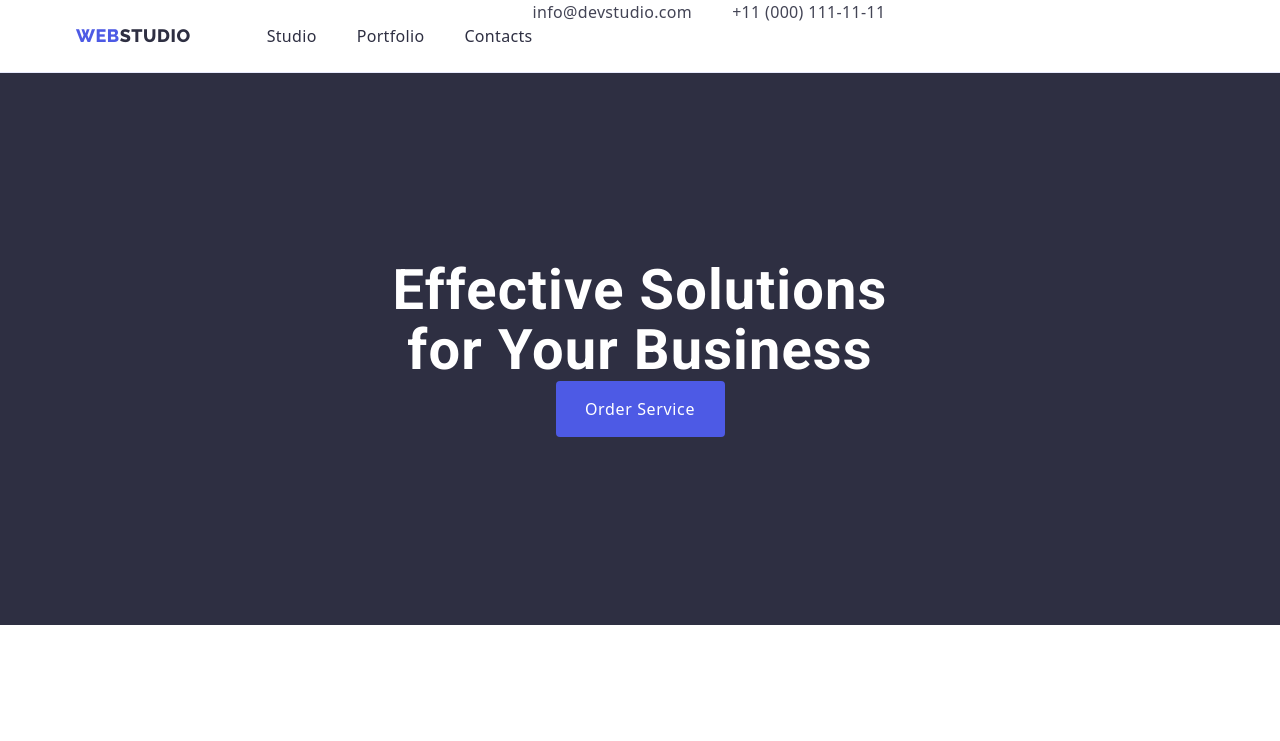
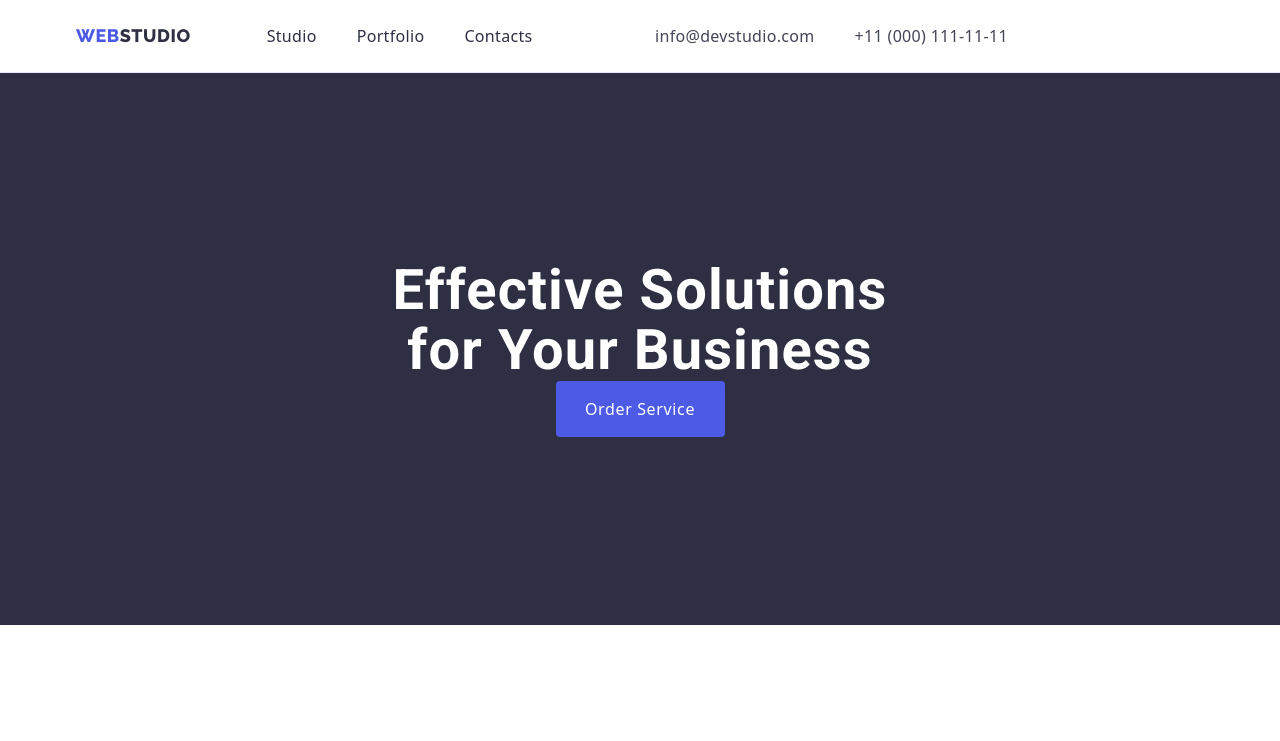
Before and after one commit to graudu12/goit-markup-hw-03, a plain HTML site: page index.html in a window 1280 px wide. Shown: the top 741 px of the page. Drawn offline with nearby package versions, Linux system fonts and the light colour scheme.

Commit message:
hw-3-passed

```diff
--- a/css/styles.css
+++ b/css/styles.css
@@ -89,6 +89,7 @@ img {
 .nav-container {
   display: flex;
   align-items: center;
+  min-width: 579px;
 }
 .nav-logo {
   font-family: 'Raleway', sans-serif;
@@ -153,7 +154,10 @@ img {
   padding-bottom: 24px;
 }
 .address-list {
+  display: flex;
+  align-items: center;
   font-style: normal;
+  min-width: 579px;
 }
 /*main top section*/
 .section-top {
@@ -282,6 +286,7 @@ img {
   line-height: 1.5;
   color: var(--botton-link);
   letter-spacing: 0.02em;
+  max-width: 264px;
 }
 /*portfolio main section*/
 .portfolio-section {
```
